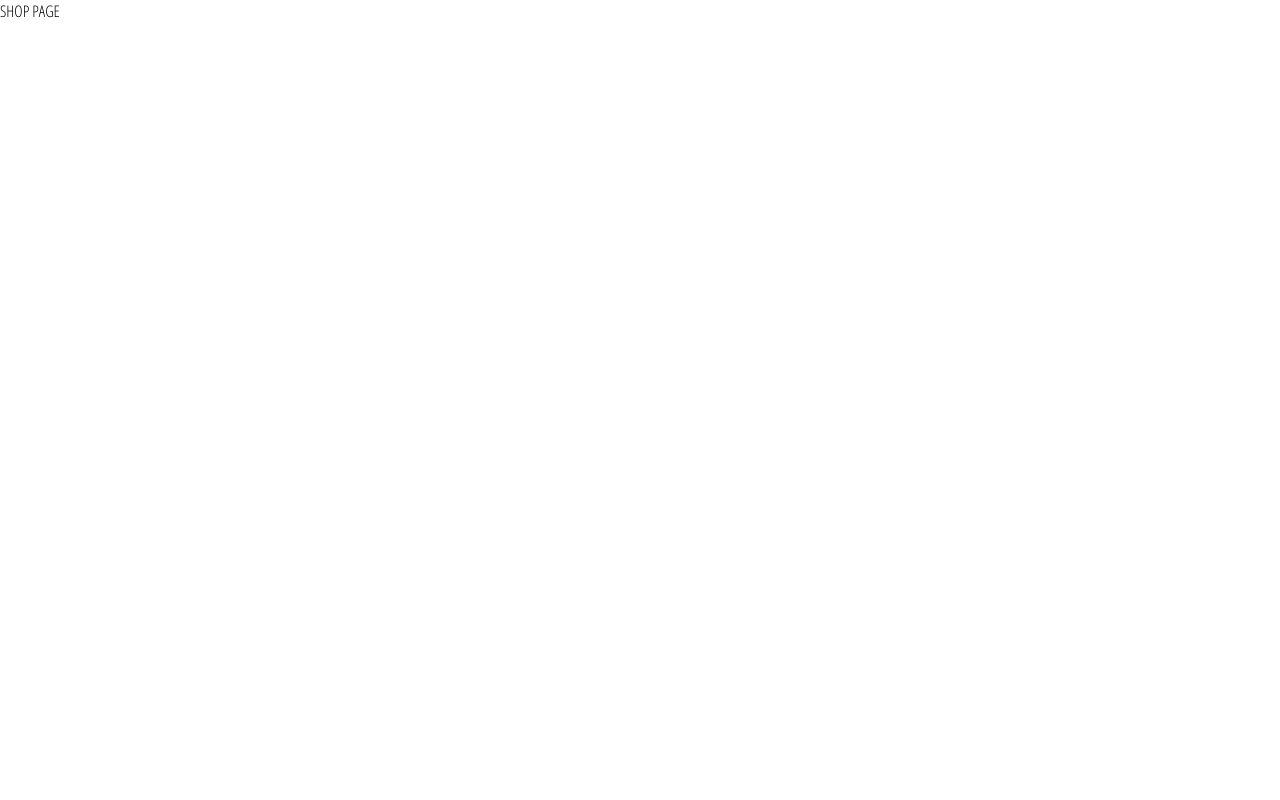
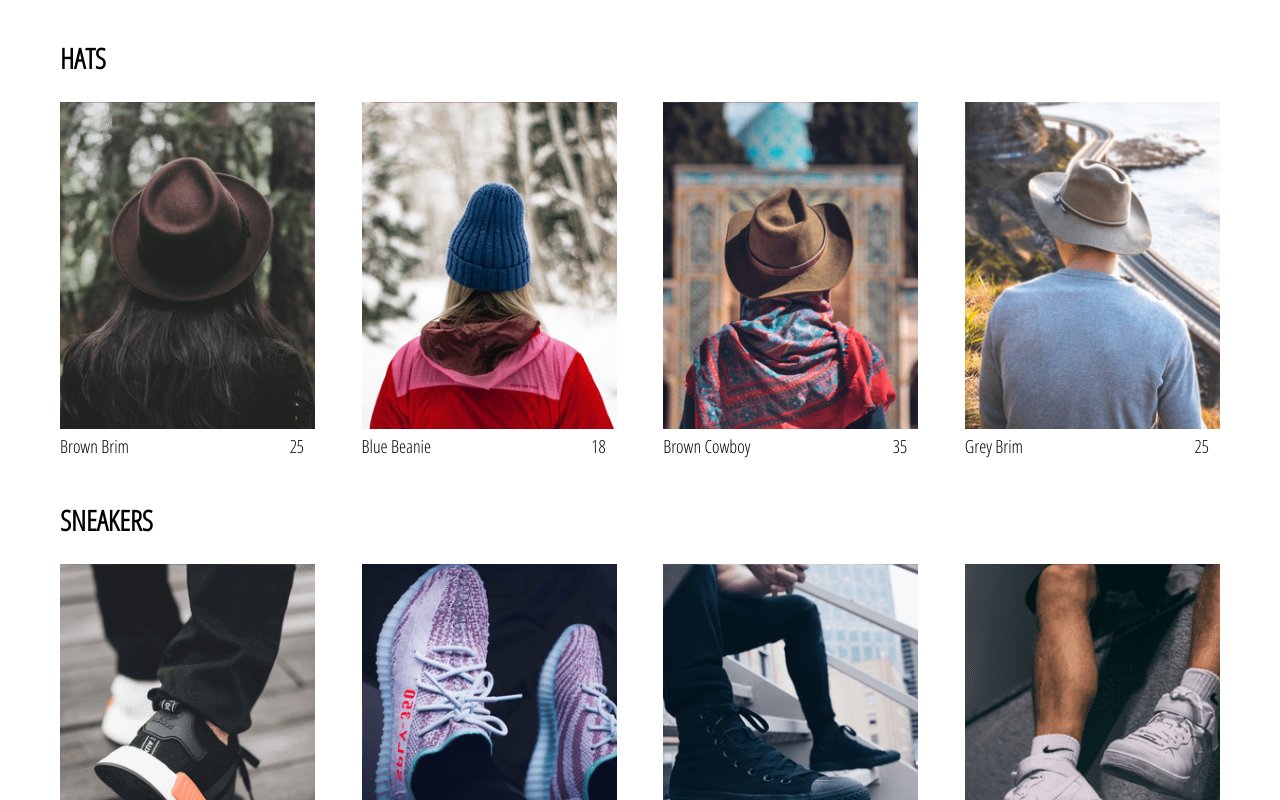
Before and after one commit to RomanMedvedev91/e-commerce, a React (Create React App) app: page /shop in a window 1280 px wide. Shown: the top 800 px of the page. Built offline with nearby package versions, Linux system fonts and the light colour scheme.

Commit message:
add collection item, style

```diff
--- a/src/App.css
+++ b/src/App.css
@@ -1,3 +1,4 @@
 body {
   font-family: "Open Sans Condensed";
+  padding: 20px 60px;
 }
--- /dev/null
+++ b/src/components/collection-item/Collection-item.jsx
@@ -0,0 +1,22 @@
+import React from "react";
+
+import "./Collection-item.scss";
+
+const CollectionItem = ({ id, name, price, imageUrl }) => {
+  return (
+    <div className='collection-item'>
+      <div
+        className='image'
+        style={{
+          backgroundImage: `url(${imageUrl})`,
+        }}
+      />
+      <div className='collection-footer'>
+        <span className='name'>{name}</span>
+        <span className='price'>{price}</span>
+      </div>
+    </div>
+  );
+};
+
+export default CollectionItem;
--- /dev/null
+++ b/src/components/collection-item/Collection-item.scss
@@ -0,0 +1,32 @@
+.collection-item {
+  width: 22%;
+  display: flex;
+  flex-direction: column;
+  height: 350px;
+  align-items: center;
+
+  .image {
+    width: 100%;
+    height: 95%;
+    background-size: cover;
+    background-position: center;
+    margin-bottom: 5px;
+  }
+
+  .collection-footer {
+    width: 100%;
+    height: 5%;
+    display: flex;
+    justify-content: space-between;
+    font-size: 18px;
+
+    .name {
+      width: 90%;
+      margin-bottom: 15px;
+    }
+
+    .price {
+      width: 10%;
+    }
+  }
+}
--- /dev/null
+++ b/src/components/collection-preview/Collection-preview.jsx
@@ -0,0 +1,19 @@
+import React from "react";
+import CollectionItem from "../collection-item/Collection-item";
+
+import "./Collection-preview.scss";
+
+export const CollectionPreview = ({ title, items }) => {
+  return (
+    <div className='collection-preview'>
+      <h1 className='title'>{title.toUpperCase()}</h1>
+      <div className='preview'>
+        {items
+          .filter((item, indx) => indx < 4)
+          .map(({ id, ...otherItemProps }) => (
+            <CollectionItem key={id} {...otherItemProps} />
+          ))}
+      </div>
+    </div>
+  );
+};
--- /dev/null
+++ b/src/components/collection-preview/Collection-preview.scss
@@ -0,0 +1,15 @@
+.collection-preview {
+  display: flex;
+  flex-direction: column;
+  margin-bottom: 30px;
+
+  .title {
+    font-size: 28px;
+    margin-bottom: 25px;
+  }
+
+  .preview {
+    display: flex;
+    justify-content: space-between;
+  }
+}
--- a/src/pages/shop/Shop.jsx
+++ b/src/pages/shop/Shop.jsx
@@ -1,4 +1,6 @@
 import React from "react";
+import { CollectionPreview } from "../../components/collection-preview/Collection-preview.jsx";
+
 import SHOP_DATA from "./shop.data.js";
 
 class ShopPage extends React.Component {
@@ -11,7 +13,14 @@
   }
 
   render() {
-    return <div>SHOP PAGE</div>;
+    const { collections } = this.state;
+    return (
+      <div className='shop-page'>
+        {collections.map(({ id, ...otherCollectionProps }) => (
+          <CollectionPreview key={id} {...otherCollectionProps} />
+        ))}
+      </div>
+    );
   }
 }
 
```
